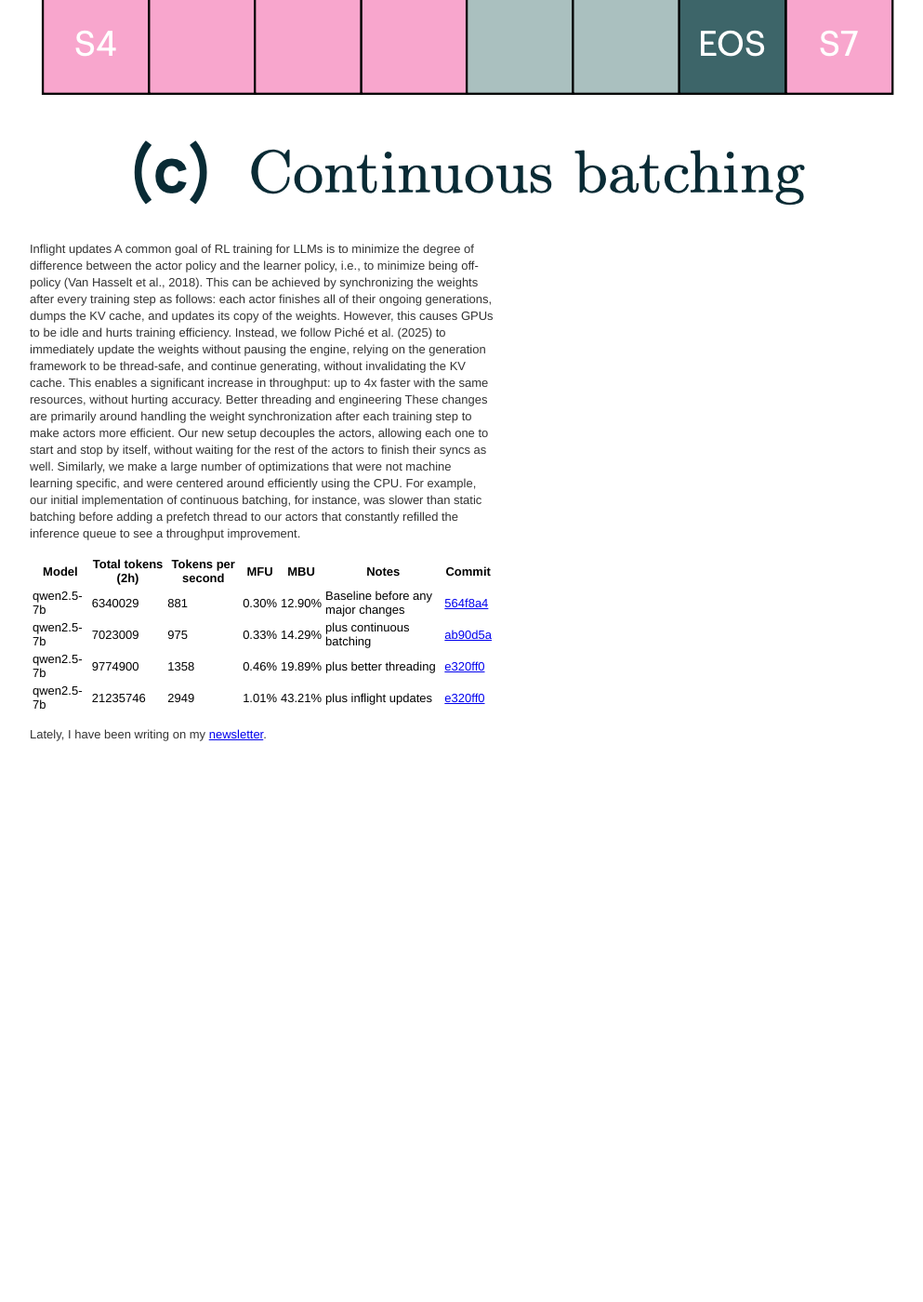
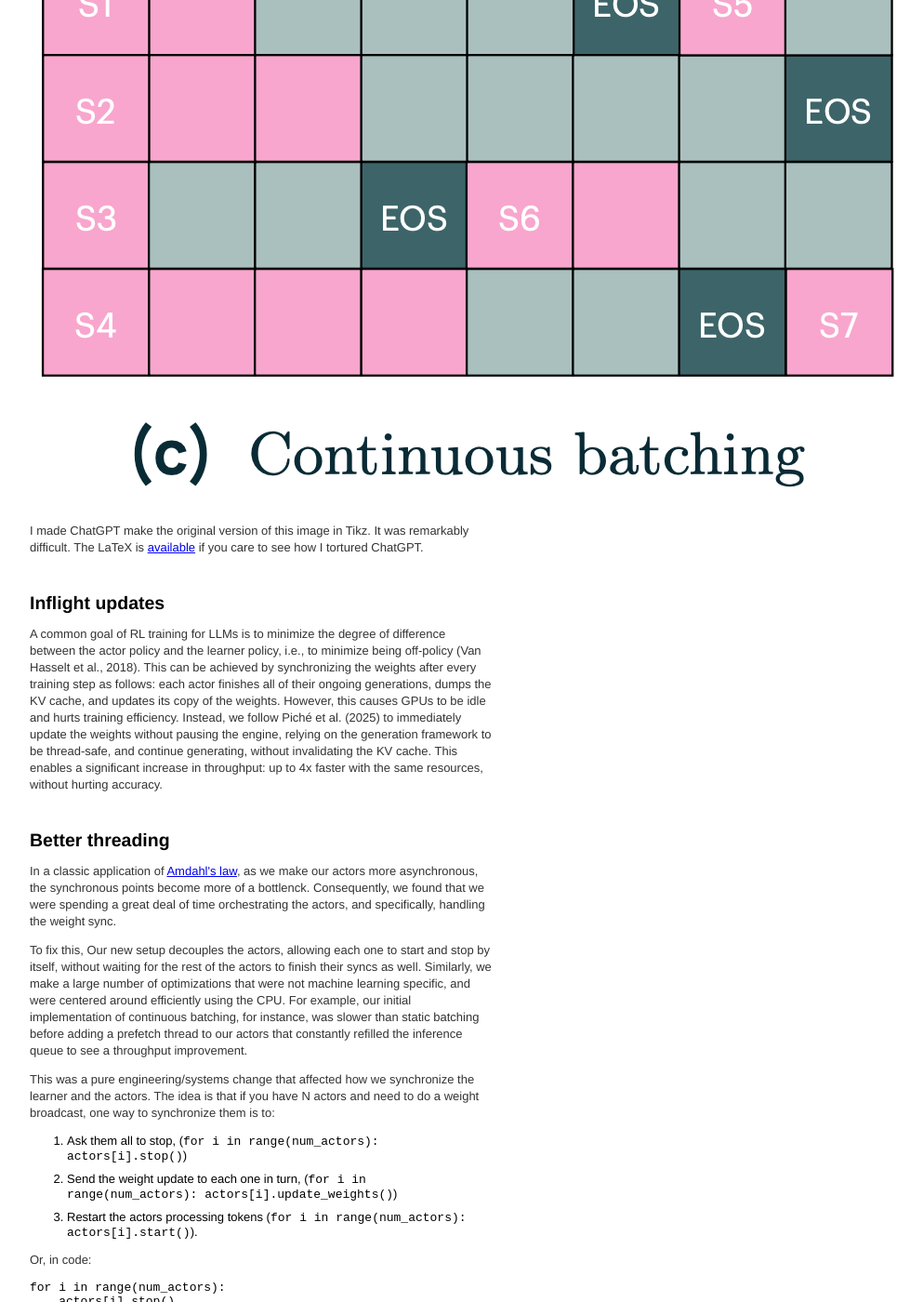
Before and after one commit to finbarrtimbers/finbarrtimbers.github.io, a Jekyll site: the page built from _posts/2026-04-03-making-rl-fast.md, in a window 1280 px wide and 1400 px high, scrolled down 1273 px. Shown: the whole window at 93% size, without its empty margins (196-1189 px from the left). Built offline with Jekyll 4.4.1, drawn with Linux system fonts in a browser that asks for light colours; before the commit the page ends 2085 px from its top, so only the background shows below that; some of the changed text lies outside the part shown.

Commit message:
more edits on blog post

````diff
--- a/_posts/2026-04-03-making-rl-fast.md
+++ b/_posts/2026-04-03-making-rl-fast.md
@@ -4,7 +4,20 @@
 articles: True
 ---
 
-Continuous batching We employ continuous batching to constantly enqueue new generations as each one
+For Olmo 3, I was fortunate enough to find a series of optimizations which made our RL setup 4x faster. As
+we used approximately 250k H100 hours running RL on Olmo 3, this saved us approximately 750k H100 hours, which is roughly equal to $1.5M at current market prices. These changes were detailed in the [paper](https://arxiv.org/abs/2512.13961), but I wanted to write more about them here.
+
+There were three primary optimizations:
+
+1. Continuous batching.
+2. Inflight updates.
+3. Better thread synchronization.
+
+## Continuous batching
+
+For Olmo 2, the code used a synchronous RL approach, in which the actors and learner all operate in lockstep. This is inefficient, as it makes it.
+
+We employ continuous batching to constantly enqueue new generations as each one
 finishes to remove the compute waste for long generations (see Figure 17). This is in contrast to static batching,
 in which a batch of prompts is split over N actors, and each actor generates the entire batch,41 returns the
 generated responses to the learner, and then receives a new batch of data. Static batching is inefficient, as
@@ -16,8 +29,12 @@
 ![Continuous batching vs static batching](/static/images/continuous-batching.png)
 
 
+I made ChatGPT make the original version of this image in Tikz. It was remarkably difficult. The LaTeX is [available](https://gist.github.com/finbarrtimbers/153dae1598b17c75a9690cd848e86818) if you care to see how I tortured ChatGPT.
 
-Inflight updates A common goal of RL training for LLMs is to minimize the degree of difference between
+
+## Inflight updates
+
+A common goal of RL training for LLMs is to minimize the degree of difference between
 the actor policy and the learner policy, i.e., to minimize being off-policy (Van Hasselt et al., 2018). This can
 be achieved by synchronizing the weights after every training step as follows: each actor finishes all of their
 ongoing generations, dumps the KV cache, and updates its copy of the weights. However, this causes GPUs to
@@ -25,13 +42,61 @@
 without pausing the engine, relying on the generation framework to be thread-safe, and continue generating,
 without invalidating the KV cache. This enables a significant increase in throughput: up to 4x faster with the
 same resources, without hurting accuracy.
-Better threading and engineering These changes are primarily around handling the weight synchronization
-after each training step to make actors more efficient. Our new setup decouples the actors, allowing each one
+
+
+## Better threading
+
+In a classic application of [Amdahl's law](https://en.wikipedia.org/wiki/Amdahl%27s_law), as we make our actors more asynchronous, the synchronous points become more of a bottlenck. Consequently, we found that we were spending a great deal of time orchestrating the actors, and specifically, handling the weight sync.
+
+To fix this, Our new setup decouples the actors, allowing each one
 to start and stop by itself, without waiting for the rest of the actors to finish their syncs as well. Similarly,
 we make a large number of optimizations that were not machine learning specific, and were centered around
 efficiently using the CPU. For example, our initial implementation of continuous batching, for instance, was
 slower than static batching before adding a prefetch thread to our actors that constantly refilled the inference
 queue to see a throughput improvement.
+
+This was a pure engineering/systems change that affected how we synchronize the learner and the actors. The idea is that if you have N actors and need to do a weight broadcast, one way to synchronize them is to:
+
+1. Ask them all to stop, (`for i in range(num_actors): actors[i].stop()`)
+2. Send the weight update to each one in turn, (`for i in range(num_actors): actors[i].update_weights()`)
+3. Restart the actors processing tokens (`for i in range(num_actors): actors[i].start()`).
+
+
+Or, in code:
+
+```
+for i in range(num_actors):
+    actors[i].stop()
+for i in range(num_actors):
+    actors[i].update_weights()
+for i in range(num_actors):
+    actors[i].start()
+```
+
+If we do this, we have a bunch of synchronization points which kill performance in distributed systems, as the actors have to wait for all of the stragglers to finish.
+
+Instead, we can have each actor operate independently and have each actor start/stop independently:
+
+```
+for i in range(num_actors):
+    actors[i].stop()
+    actors[i].update_weights()
+    actors[i].start()
+```
+
+and of course, we run this concurrently over all the actors, so that they're all doing this simultaneously. So perhaps something closer to:
+
+```
+async def update_weight(actors: list[Actor], actor_index: int):
+    actor = actors[actor_index]
+    await actor.stop()
+	await actor.update_weights()
+	await actor.restart()
+
+await asyncio.gather(*(update_weight(actors, i) for i in range(num_actors)))
+```
+
+The main bottleneck here is that we have our learner broadcasting the weight updates, which is inherently sequential. We *could* move to an asynchronous approach like Cursor did for [Composer 2](https://arxiv.org/abs/2603.24477), where the weights are written to disk, but we haven't found the weight broadcast to be a bottleneck in practice.
 
 | Model      | Total tokens (2h) | Tokens per second | MFU   | MBU    | Notes                             | Commit                                                                                                        |
 |------------|--------------------|-------------------|-------|--------|-----------------------------------|---------------------------------------------------------------------------------------------------------------|
````
